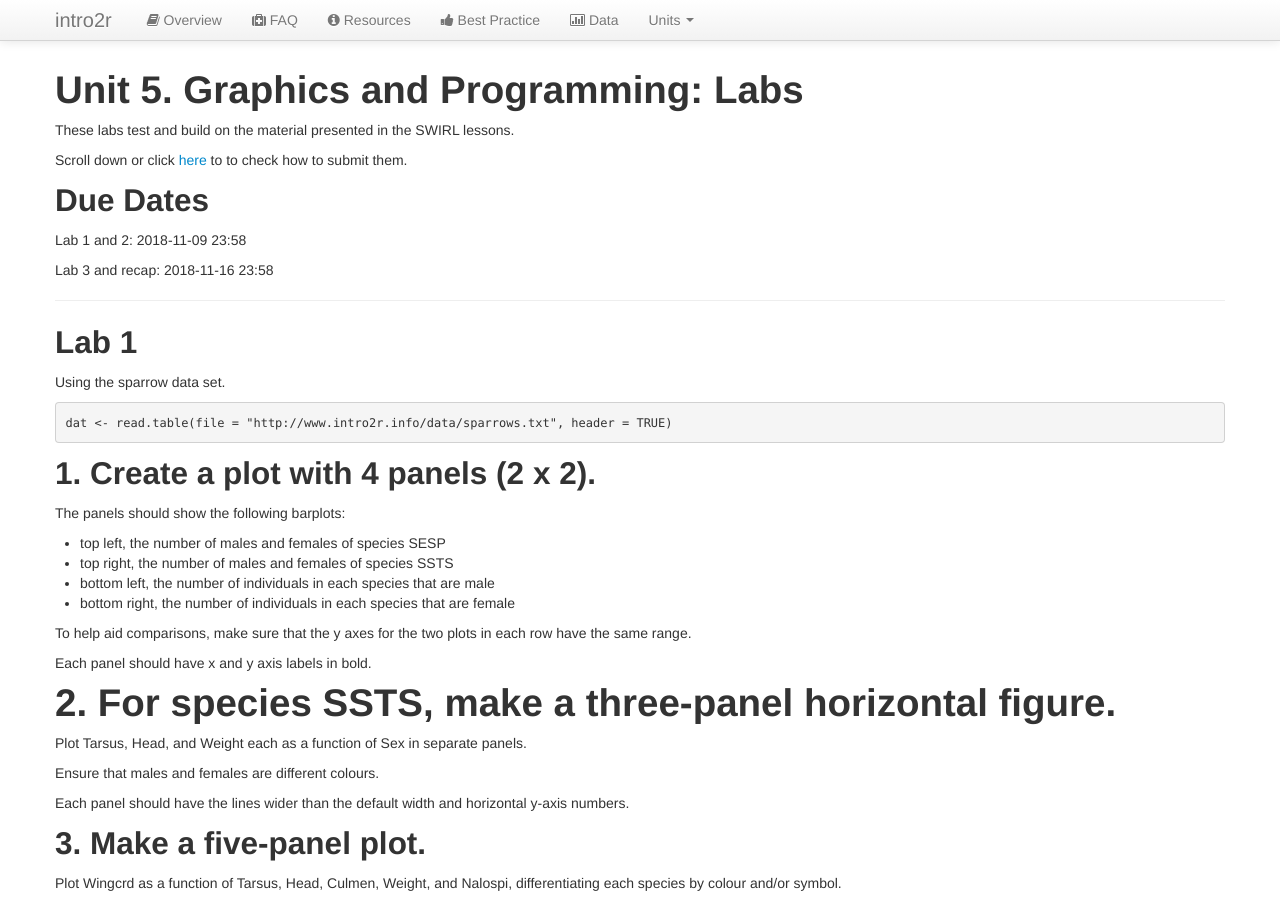
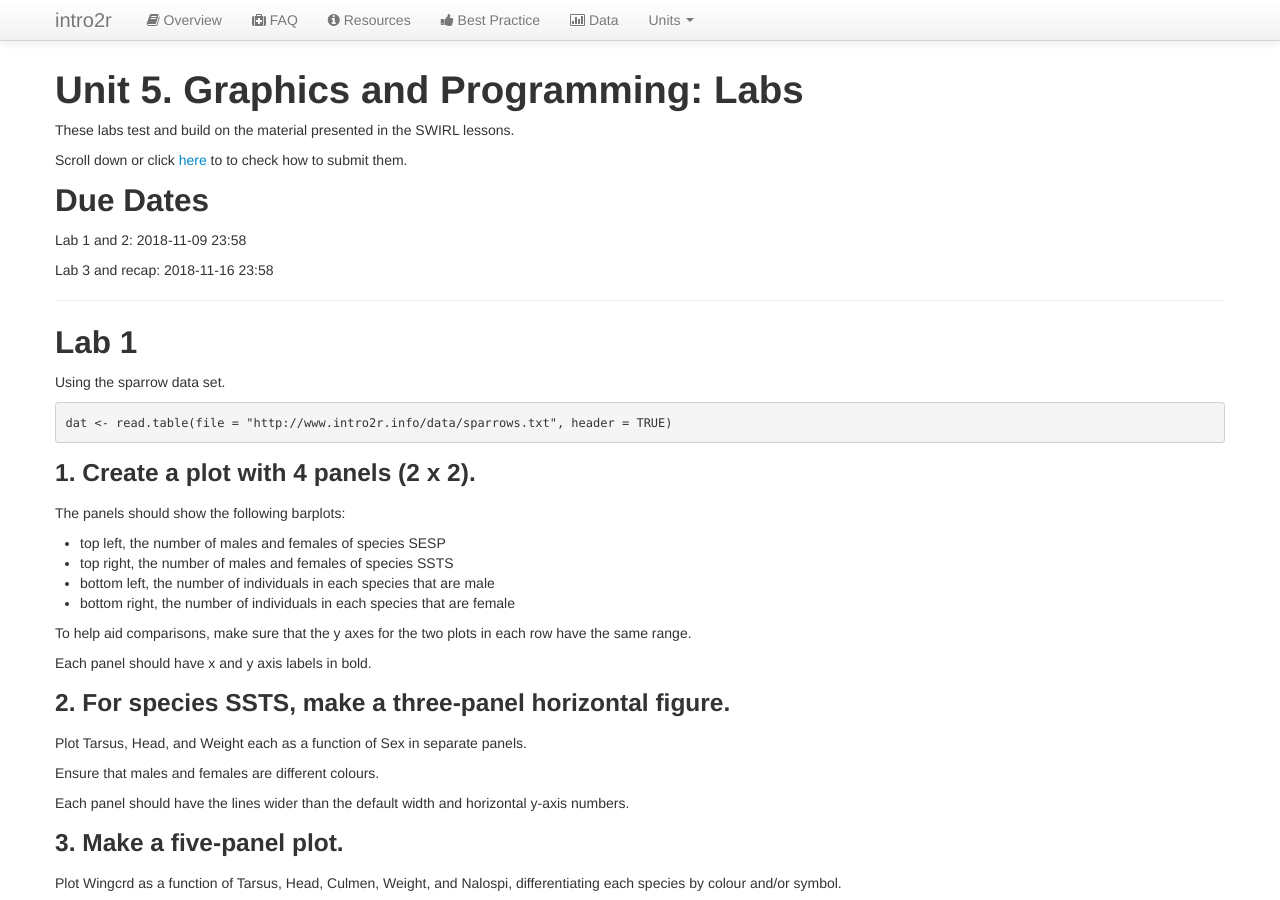
Before and after one commit to intro2r/intro2r, a Jekyll site: the page built from unit5/labs.md, in a window 1280 px wide and 900 px high. Built offline with Jekyll 4.4.1, drawn with Linux system fonts in a browser that asks for light colours; our own code applies the rules of GitHub Pages for plain Markdown files.

Commit message:
Update labs.md

````diff
--- a/unit5/labs.md
+++ b/unit5/labs.md
@@ -27,7 +27,7 @@ Using the sparrow data set.
 dat <- read.table(file = "http://www.intro2r.info/data/sparrows.txt", header = TRUE)
 ```
 
-## 1. Create a plot with 4 panels (2 x 2).
+### 1. Create a plot with 4 panels (2 x 2).
 
 The panels should show the following barplots:
 
@@ -41,7 +41,7 @@ To help aid comparisons, make sure that the y axes for the two plots in each row
 Each panel should have x and y axis labels in bold.
 
 
-# 2. For species SSTS, make a three-panel horizontal figure.
+### 2. For species SSTS, make a three-panel horizontal figure.
 
 Plot Tarsus, Head, and Weight each as a function of Sex in separate panels.
 
@@ -50,7 +50,7 @@ Ensure that males and females are different colours.
 Each panel should have the lines wider than the default width and horizontal y-axis numbers.
 
 
-## 3. Make a five-panel plot.
+### 3. Make a five-panel plot.
 
 Plot Wingcrd as a function of Tarsus, Head, Culmen, Weight, and Nalospi, differentiating each species by colour and/or symbol.
 
````
